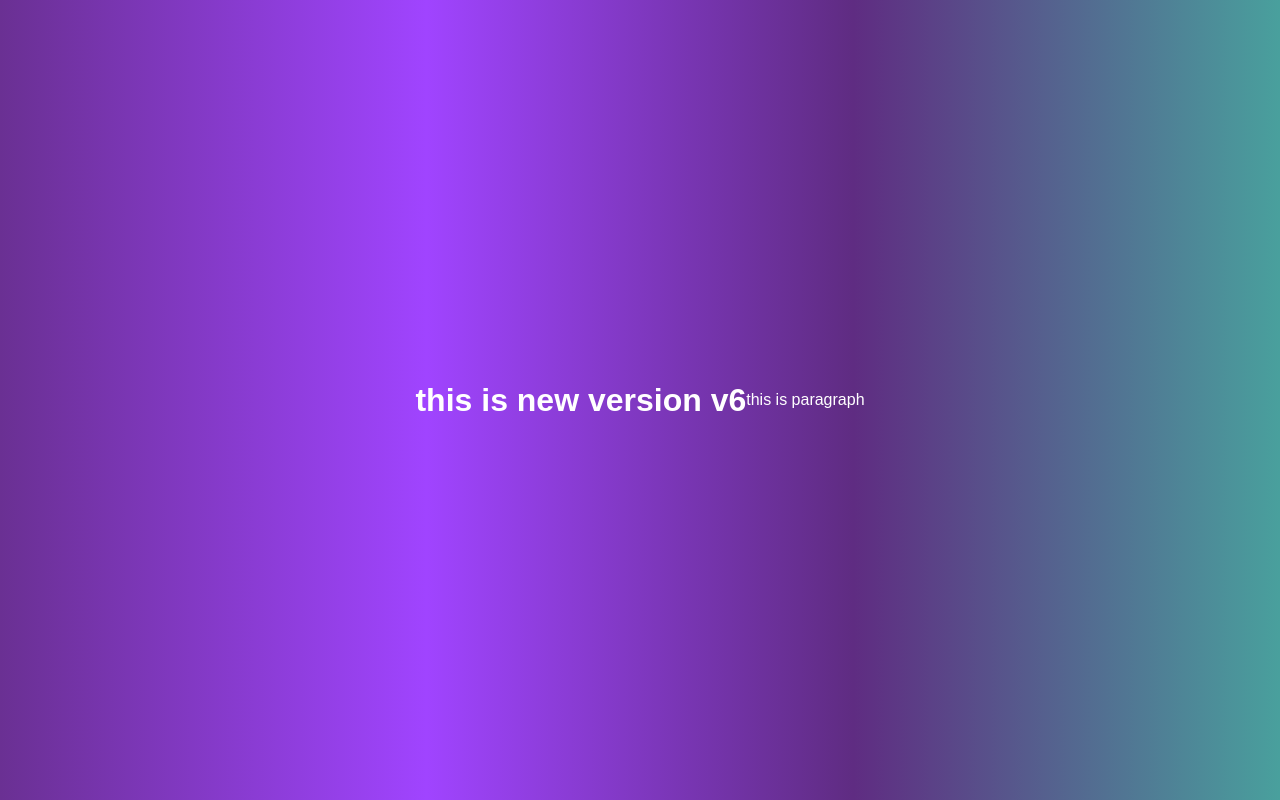
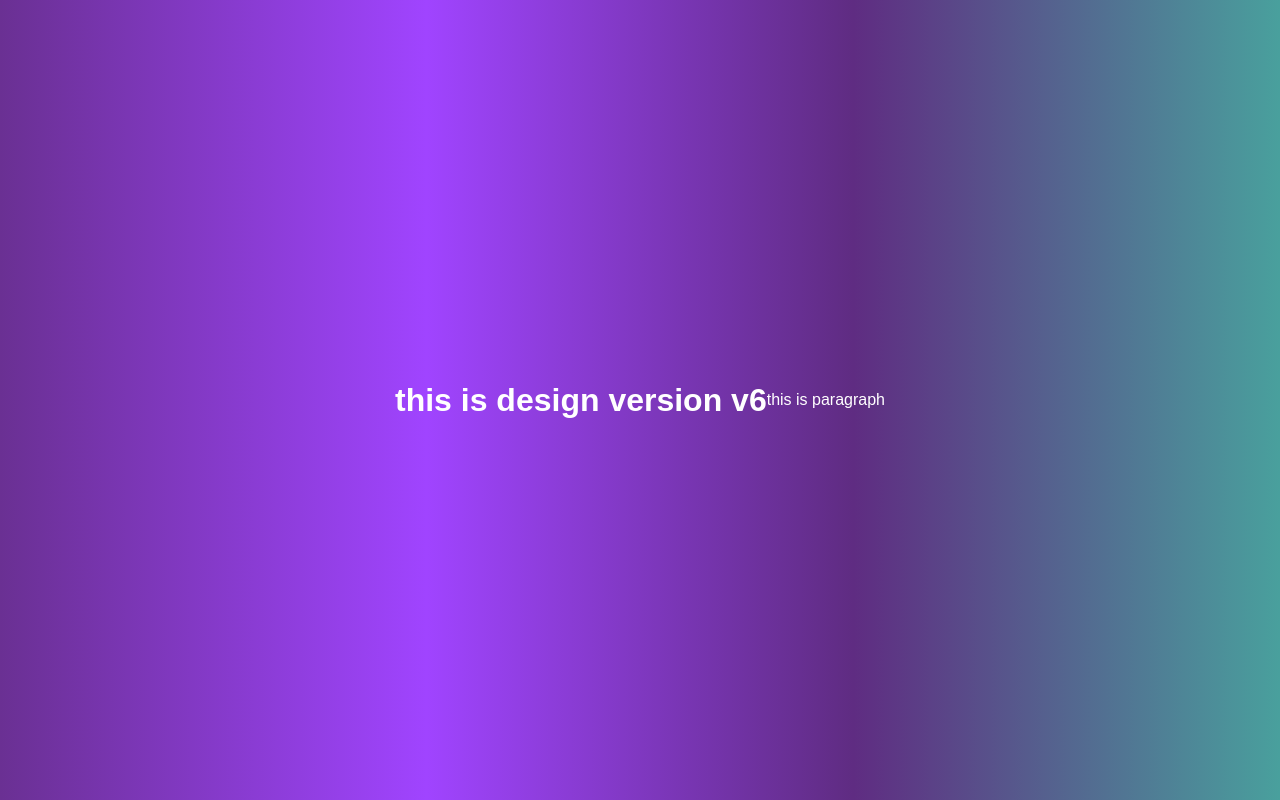
Before and after one commit to kingjhonny543/myrrepo, a plain HTML site: page index.html in a window 1280 px wide. Drawn offline with Linux system fonts and the light colour scheme.

Commit message:
change H1

```diff
--- a/index.html
+++ b/index.html
@@ -7,7 +7,7 @@
     <title>Document</title>
 </head>
 <body>
-    <h1>this is new version v6 </h1>
+    <h1>this is design version v6 </h1>
     <p>this is paragraph</p>
 </body>
 </html>
```
